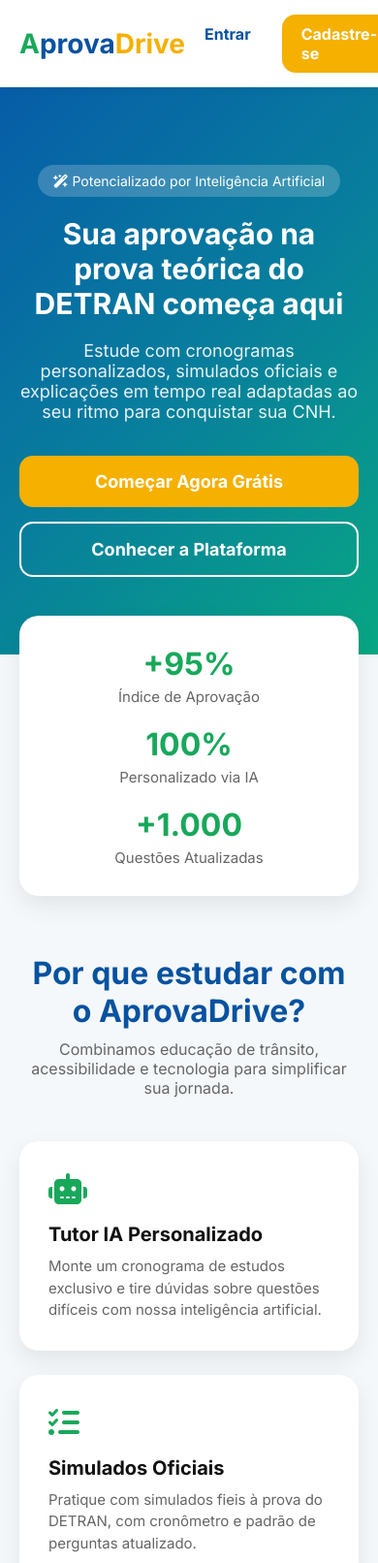
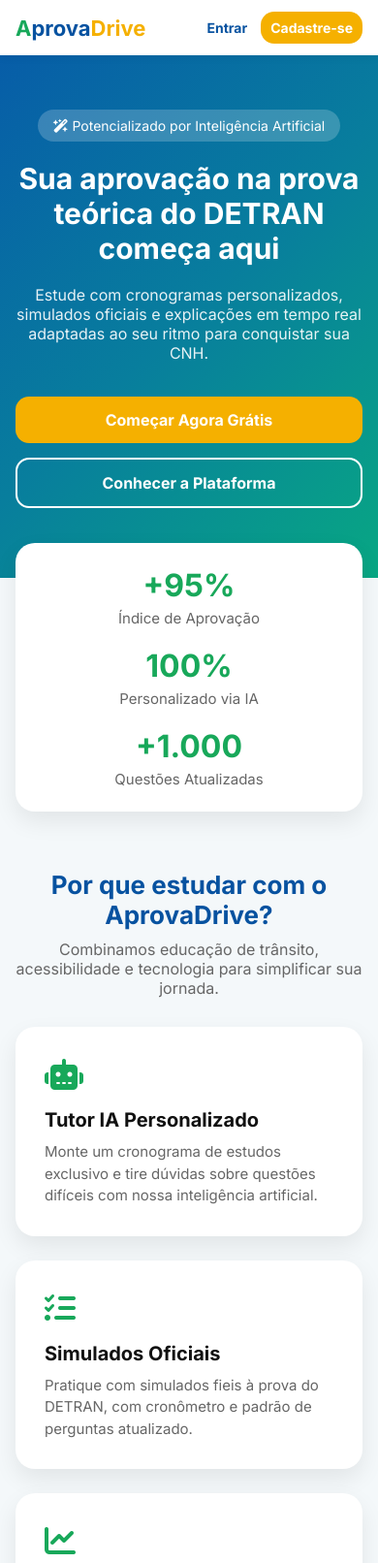
Before and after one commit to HennagoX/ArpovaDrive, a plain HTML site: page index.html in a window 390 px wide. Shown: the top 1612 px of the page at 97% size. Drawn offline with nearby package versions, Linux system fonts and the light colour scheme.

Commit message:
fix: Correção de responsividade em telas pequenas

```diff
--- a/src/css/home.css
+++ b/src/css/home.css
@@ -9,6 +9,7 @@
 body {
   background-color: var(--bg-light);
   color: var(--text-dark);
+  overflow-x: hidden;
 }
 
 .navbar {
@@ -72,6 +73,7 @@
 .nav-actions {
   display: flex;
   gap: 12px;
+  align-items: center;
 }
 
 .btn-secundario {
@@ -221,7 +223,7 @@
 
 .recursos-grid {
   display: grid;
-  grid-template-columns: repeat(auto-fit, minmax(300px, 1fr));
+  grid-template-columns: repeat(auto-fit, minmax(min(300px, 100%), 1fr));
   gap: 25px;
 }
 
@@ -263,7 +265,7 @@
 
 .materias-grid {
   display: grid;
-  grid-template-columns: repeat(auto-fit, minmax(220px, 1fr));
+  grid-template-columns: repeat(auto-fit, minmax(min(220px, 100%), 1fr));
   gap: 15px;
   margin-top: 30px;
 }
@@ -320,16 +322,73 @@
 }
 
 @media (max-width: 768px) {
+  .nav-container {
+    padding: 12px 16px;
+  }
+
+  .logo {
+    font-size: 22px;
+  }
+
+  .nav-actions {
+    gap: 4px;
+  }
+
+  .btn-secundario,
+  .btn-destaque {
+    padding: 8px 10px;
+    font-size: 14px;
+  }
+
   .nav-links {
     display: none;
+  }
+
+  .hero {
+    padding: 56px 16px 72px;
   }
 
   .hero h1 {
     font-size: 30px;
   }
 
+  .hero p {
+    font-size: 16px;
+  }
+
   .hero-buttons {
     flex-direction: column;
+  }
+
+  .btn-principal,
+  .btn-outline {
+    width: 100%;
+    padding: 14px 20px;
+    font-size: 16px;
+  }
+
+  .metricas {
+    margin-top: -36px;
+    padding: 0 16px;
+  }
+
+  .metricas-grid {
+    padding: 24px 16px;
+  }
+
+  .recursos,
+  .materias,
+  .cta {
+    padding-left: 16px;
+    padding-right: 16px;
+  }
+
+  .titulo-secao {
+    font-size: 26px;
+  }
+
+  .subtitulo-secao {
+    margin-bottom: 30px;
   }
 
   .metricas-grid {
@@ -337,3 +396,34 @@
     gap: 20px;
   }
 }
+
+@media (max-width: 380px) {
+  .nav-container {
+    padding-left: 12px;
+    padding-right: 12px;
+  }
+
+  .logo {
+    font-size: 19px;
+  }
+
+  .nav-actions {
+    gap: 0;
+  }
+
+  .btn-secundario,
+  .btn-destaque {
+    padding-left: 7px;
+    padding-right: 7px;
+    font-size: 13px;
+  }
+
+  .hero h1 {
+    font-size: 27px;
+  }
+
+  .badge-ia {
+    font-size: 12px;
+    padding: 7px 10px;
+  }
+}
```
